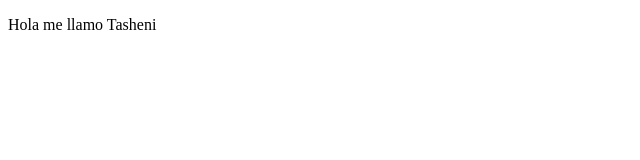
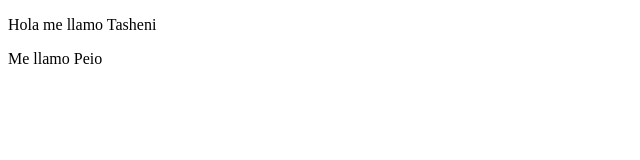
Before and after one commit to PMurguia/proyecto-mod-uno, a plain HTML site: page index.html in a window 1280 px wide. Shown: the full height of the page, 0-640 px from the left. Drawn offline with Linux system fonts and the light colour scheme.

Commit message:
first-merge

```diff
--- a/index.html
+++ b/index.html
@@ -6,6 +6,9 @@
     <title>Document</title>
   </head>
   <body>
+
     <p>Hola me llamo Tasheni</p>
+
+    <p>Me llamo Peio</p>
   </body>
 </html>
```
